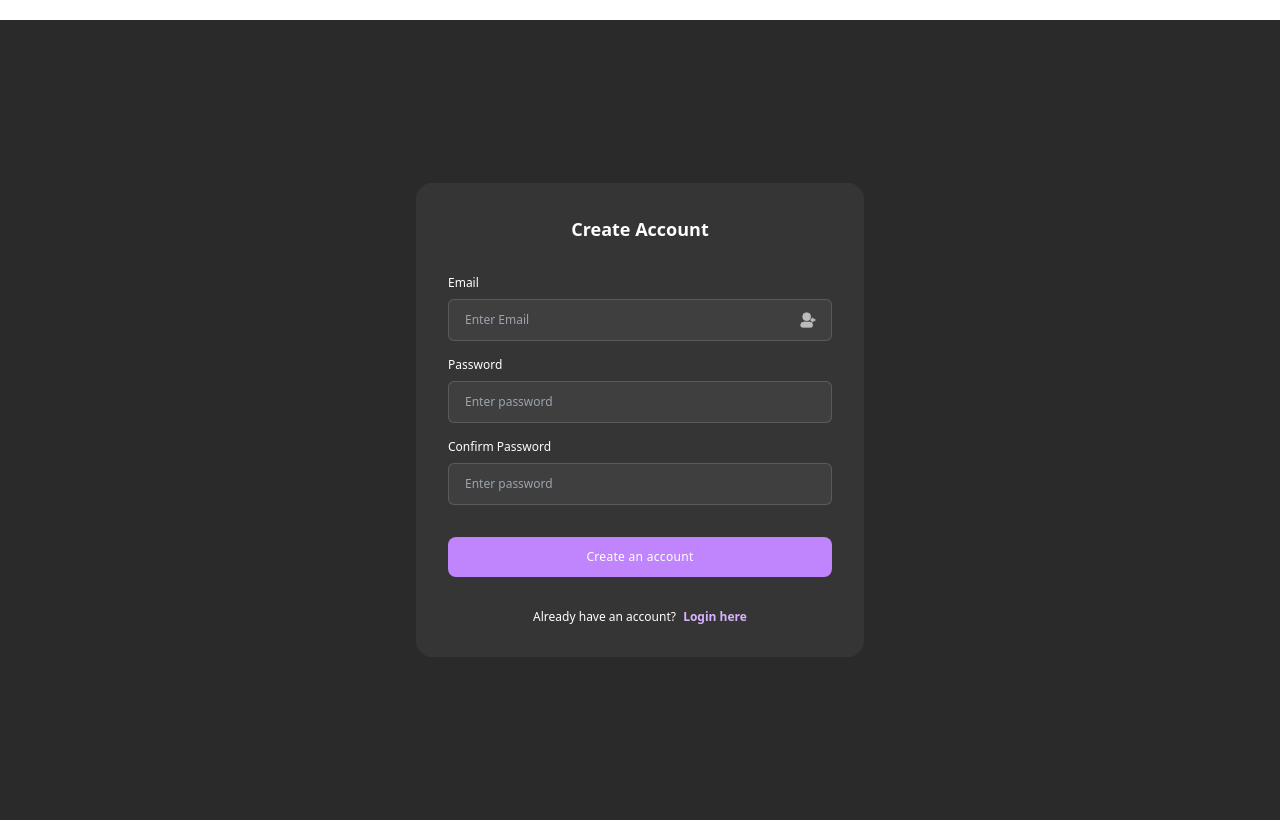
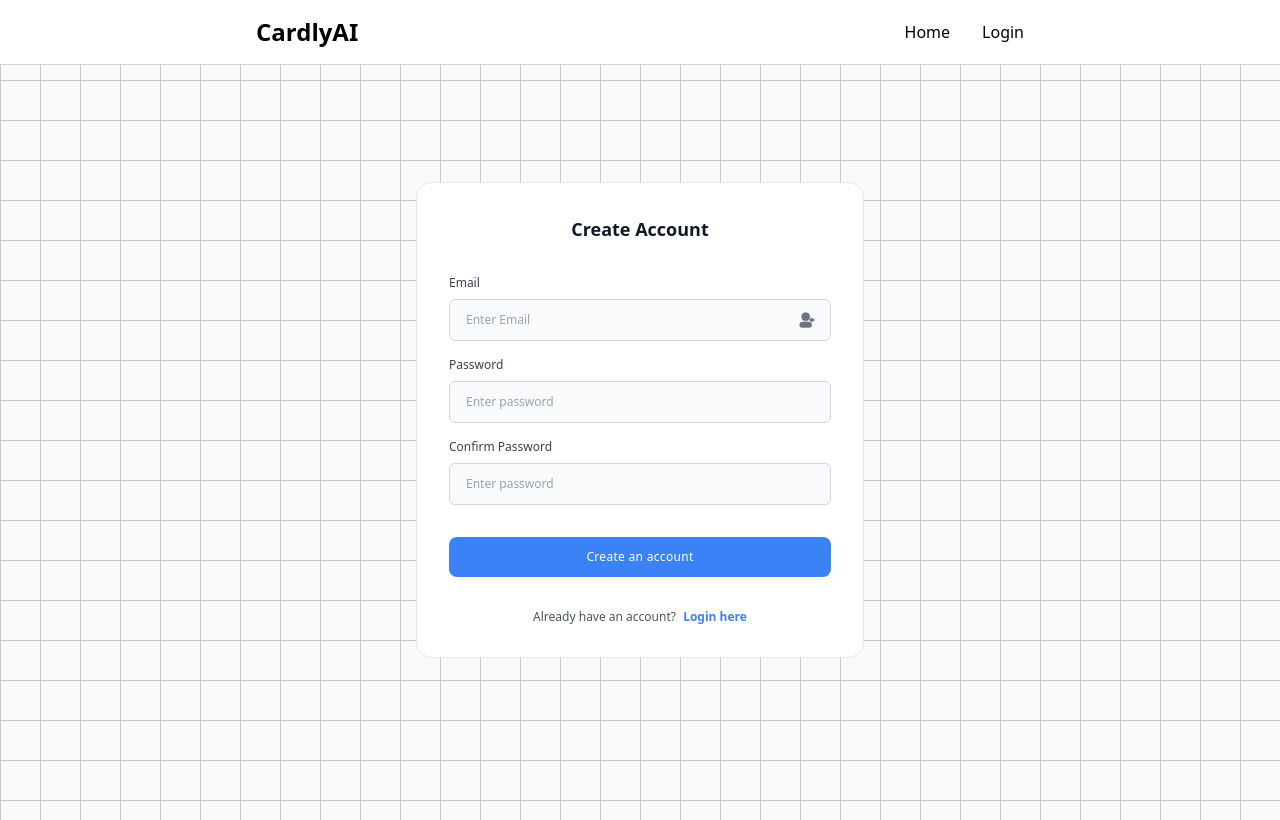
Before and after one commit to marchchris/CardlyAI, a React (Create React App) app in the folder client/: page /register in a window 1280 px wide. Built offline with nearby package versions, Linux system fonts and the light colour scheme; no server answers; the HTML template or start-up script is replaced by a standard one.

Commit message:
converted to lightmode and added grid background

```diff
--- /dev/null
+++ b/client/src/components/navBar.jsx
@@ -0,0 +1,34 @@
+import { useContext } from "react";
+import { AuthContext } from "../config/AuthProvider";
+import { useNavigate } from "react-router-dom";
+
+export default function Navbar() {
+    const { user, logOut } = useContext(AuthContext);
+    const navigate = useNavigate();
+
+    const handleLogout = () => {
+        logOut().then(() => {
+            navigate("/login");
+        });
+    };
+
+    return (
+        <nav class="fixed top-0 left-0 w-full z-10">
+            <div class="w-full mx-auto px-8 border-b border-gray-300 bg-white">
+                <div class="flex justify-between items-center py-4 max-w-3xl mx-auto">
+                    <div class="flex items-center">
+                        <a href="/" className="text-2xl font-bold">CardlyAI</a>
+                    </div>
+                    <div class="flex items-center gap-8">
+                        <a href="/" class="hover:text-blue-500 transition duration-200">Home</a>
+                        {user ? (
+                            <button onClick={handleLogout} class="hover:text-blue-500 transition duration-200">Logout</button>
+                        ) : (
+                            <a href="/login" class="hover:text-blue-500 transition duration-200">Login</a>
+                        )}
+                    </div>
+                </div>
+            </div>
+        </nav>
+    );
+}
--- a/client/src/index.css
+++ b/client/src/index.css
@@ -1,3 +1,11 @@
 @tailwind base;
 @tailwind components;
 @tailwind utilities;
+
+body {
+    background-color: #FAFAFA;
+    background-size: 40px 40px;
+    background-image:
+      linear-gradient(to right, rgb(200, 200, 200) 1px, transparent 1px),
+      linear-gradient(to bottom, rgb(200, 200, 200) 1px, transparent 1px);
+}
--- a/client/src/pages/register.js
+++ b/client/src/pages/register.js
@@ -3,6 +3,8 @@ import { AuthContext } from "../config/AuthProvider";
 import { useNavigate } from "react-router-dom";
 import { sendEmailVerification } from "firebase/auth";
 
+// Components
+import Navbar from "../components/navBar";
 import Loading from "../components/loadingScreen";
 
 export default function Register() {
@@ -72,18 +74,20 @@ export default function Register() {
 
     return (
         <div>
-            <div class="bg-[#2a2a2a]">
+            <Navbar />
+
+            <div>
                 <div class="min-h-screen flex flex-col items-center justify-center py-6 px-4 mt-5">
                     <div class="max-w-md w-full">
-                        <div class="p-8 rounded-2xl bg-white bg-opacity-5">
-                            <h2 class="text-white text-center 2xl:text-2xl xl:text-lg font-bold">Create Account</h2>
+                        <div class="p-8 rounded-2xl bg-white border border-gray-200">
+                            <h2 class="text-gray-900 text-center 2xl:text-2xl xl:text-lg font-bold">Create Account</h2>
                             <form class="mt-8 space-y-4" onSubmit={handleSubmit}>
                                 {error && <p class="text-red-500 2xl:text-sm xl:text-xs text-center">{error}</p>}
                                 <div>
-                                    <label class="text-white 2xl:text-sm xl:text-xs mb-2 block">Email</label>
+                                    <label class="text-gray-700 2xl:text-sm xl:text-xs mb-2 block">Email</label>
                                     <div class="relative flex items-center">
-                                        <input maxLength="200" name="email" type="text" required class="w-full bg-white bg-opacity-5 text-neutral-300 2xl:text-sm xl:text-xs border border-white border-opacity-15 px-4 py-3 rounded-md focus:outline-none" placeholder="Enter Email" />
-                                        <svg xmlns="http://www.w3.org/2000/svg" fill="#bbb" stroke="#bbb" class="w-4 h-4 absolute right-4" viewBox="0 0 24 24">
+                                        <input maxLength="200" name="email" type="text" required class="w-full bg-gray-50 text-gray-900 2xl:text-sm xl:text-xs border border-gray-300 px-4 py-3 rounded-md focus:outline-none focus:ring-2 focus:ring-blue-500 focus:border-transparent" placeholder="Enter Email" />
+                                        <svg xmlns="http://www.w3.org/2000/svg" fill="#6B7280" stroke="#6B7280" class="w-4 h-4 absolute right-4" viewBox="0 0 24 24">
                                             <circle cx="10" cy="7" r="6" data-original="#000000"></circle>
                                             <path d="M14 15H6a5 5 0 0 0-5 5 3 3 0 0 0 3 3h12a3 3 0 0 0 3-3 5 5 0 0 0-5-5zm8-4h-2.59l.3-.29a1 1 0 0 0-1.42-1.42l-2 2a1 1 0 0 0 0 1.42l2 2a1 1 0 0 0 1.42 0 1 1 0 0 0 0-1.42l-.3-.29H22a1 1 0 0 0 0-2z" data-original="#000000"></path>
                                         </svg>
@@ -91,25 +95,25 @@ export default function Register() {
                                 </div>
 
                                 <div>
-                                    <label class="text-white 2xl:text-sm xl:text-xs mb-2 block">Password</label>
+                                    <label class="text-gray-700 2xl:text-sm xl:text-xs mb-2 block">Password</label>
                                     <div class="relative flex items-center">
-                                        <input maxLength="200" name="password" type="password" required class="w-full bg-white bg-opacity-5 text-neutral-300 2xl:text-sm xl:text-xs border border-white border-opacity-15 px-4 py-3 rounded-md focus:outline-none" placeholder="Enter password" />
+                                        <input maxLength="200" name="password" type="password" required class="w-full bg-gray-50 text-gray-900 2xl:text-sm xl:text-xs border border-gray-300 px-4 py-3 rounded-md focus:outline-none focus:ring-2 focus:ring-blue-500 focus:border-transparent" placeholder="Enter password" />
                                     </div>
                                 </div>
 
                                 <div>
-                                    <label class="text-white 2xl:text-sm xl:text-xs mb-2 block">Confirm Password</label>
+                                    <label class="text-gray-700 2xl:text-sm xl:text-xs mb-2 block">Confirm Password</label>
                                     <div class="relative flex items-center">
-                                        <input maxLength="200" name="confirmPassword" type="password" required class="w-full bg-white bg-opacity-5 text-neutral-300 2xl:text-sm xl:text-xs border border-white border-opacity-15 px-4 py-3 rounded-md focus:outline-none" placeholder="Enter password" />
+                                        <input maxLength="200" name="confirmPassword" type="password" required class="w-full bg-gray-50 text-gray-900 2xl:text-sm xl:text-xs border border-gray-300 px-4 py-3 rounded-md focus:outline-none focus:ring-2 focus:ring-blue-500 focus:border-transparent" placeholder="Enter password" />
                                     </div>
                                 </div>
 
                                 <div class="!mt-8">
-                                    <button type="submit" class="w-full py-3 px-4 2xl:text-sm xl:text-xs tracking-wide rounded-lg text-white bg-purple-400 hover:bg-purple-500 focus:outline-none transition duration-300">
+                                    <button type="submit" class="w-full py-3 px-4 2xl:text-sm xl:text-xs tracking-wide rounded-lg text-white bg-blue-500 hover:bg-blue-600 focus:outline-none transition duration-300">
                                         Create an account
                                     </button>
                                 </div>
-                                <p class="text-white 2xl:text-sm xl:text-xs !mt-8 text-center">Already have an account? <a href="/login" class="text-purple-300 hover:underline ml-1 whitespace-nowrap font-semibold ">Login here</a></p>
+                                <p class="text-gray-600 2xl:text-sm xl:text-xs !mt-8 text-center">Already have an account? <a href="/login" class="text-blue-500 hover:underline ml-1 whitespace-nowrap font-semibold">Login here</a></p>
                             </form>
                         </div>
                     </div>
```
Also changed, not shown: client/src/pages/login.js (+16 -12 lines).
